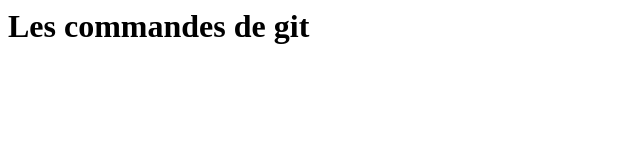
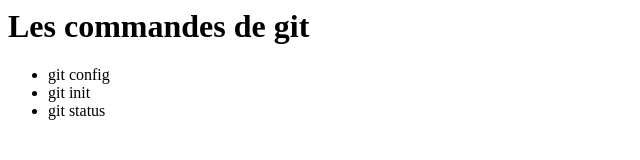
Before and after one commit to youssefyazidi/depot1, a plain HTML site: page exemple.html in a window 1280 px wide. Shown: the whole page, without its empty margins (0-640 px from the left). Drawn offline with Linux system fonts and the light colour scheme.

Commit message:
second commit exemple.html

```diff
--- a/exemple.html
+++ b/exemple.html
@@ -7,5 +7,10 @@
 
 		<h1>Les commandes de git</h1>
 
+		<ul>
+			<li>git config</li>
+			<li>git init</li>
+			<li>git status</li>
+		</ul>
 	</body>
 </html>
```
